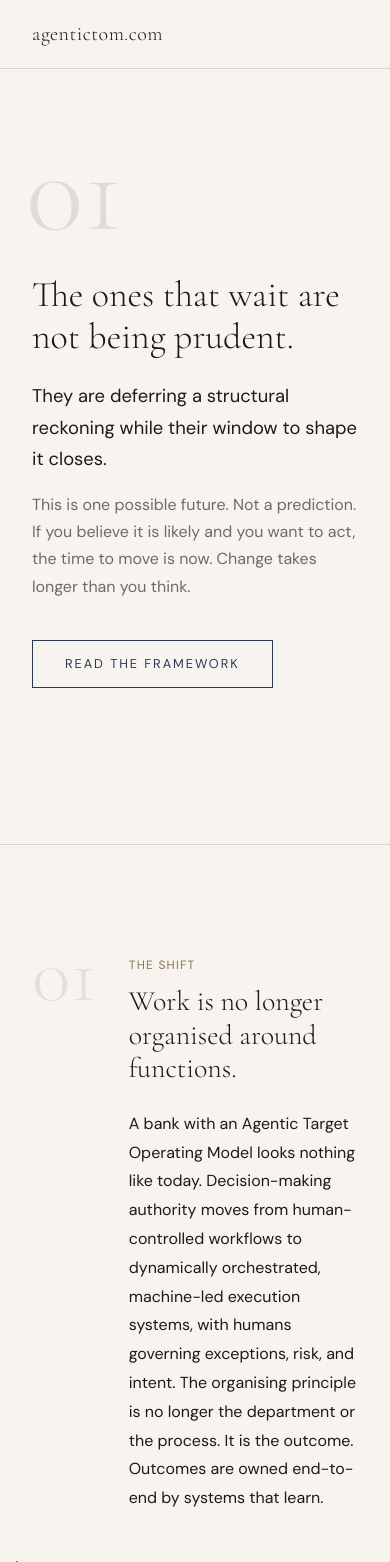
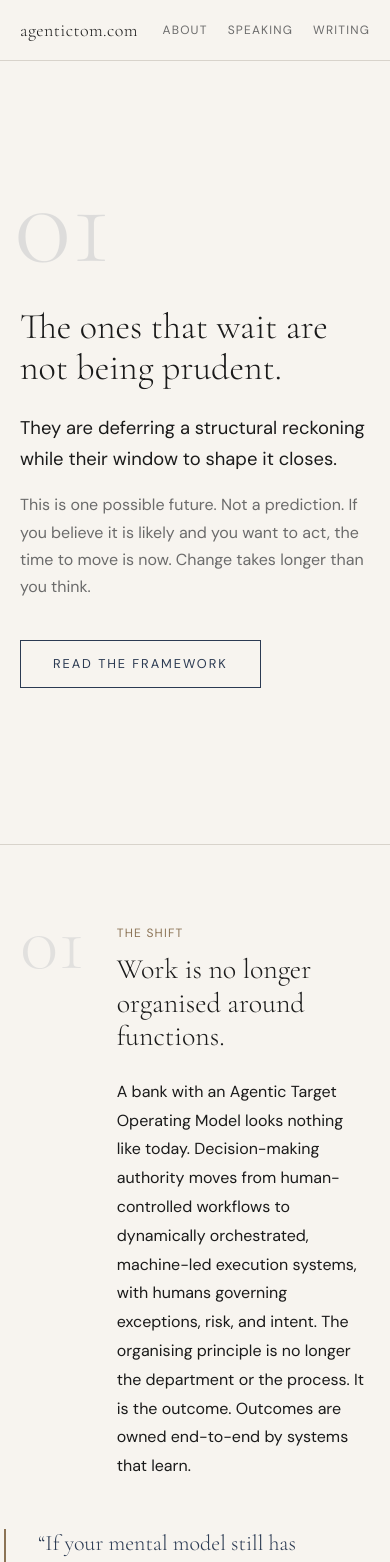
Before and after one commit to maolha/agentictom, a Next.js app: page / in a window 390 px wide. Shown: the top 1562 px of the page. Built offline with nearby package versions, Linux system fonts and the light colour scheme.

Commit message:
Mobile: responsive nav, stacked rows on small screens, reduced padding

```diff
--- a/app/page.tsx
+++ b/app/page.tsx
@@ -33,22 +33,22 @@ export default function Home() {
       className="font-[family-name:var(--font-dm-sans)]"
     >
       {/* NAV */}
-      <nav className="fixed top-0 left-0 right-0 z-50 px-8 py-5" style={{ background: "#F7F4EF", borderBottom: "1px solid #D8D3CB" }}>
+      <nav className="fixed top-0 left-0 right-0 z-50 px-5 md:px-8 py-4" style={{ background: "#F7F4EF", borderBottom: "1px solid #D8D3CB" }}>
         <div className="max-w-[900px] mx-auto flex justify-between items-center">
-          <span className="font-[family-name:var(--font-cormorant)] text-xl font-light tracking-wide text-[#1A1A1A]">
+          <span className="font-[family-name:var(--font-cormorant)] text-lg md:text-xl font-light tracking-wide text-[#1A1A1A]">
             agentictom.com
           </span>
-          <div className="hidden md:flex gap-8 text-sm tracking-widest uppercase text-[#6B6B6B]">
+          <div className="flex gap-5 md:gap-8 text-xs md:text-sm tracking-widest uppercase text-[#6B6B6B]">
             <a href="#about" className="hover:text-[#2B3A52] transition-colors">About</a>
             <a href="#speaking" className="hover:text-[#2B3A52] transition-colors">Speaking</a>
             <a href="#writing" className="hover:text-[#2B3A52] transition-colors">Writing</a>
-            <a href="https://linkedin.com/in/marcoliverhauser" target="_blank" rel="noopener noreferrer" className="hover:text-[#2B3A52] transition-colors">LinkedIn</a>
+            <a href="https://linkedin.com/in/marcoliverhauser" target="_blank" rel="noopener noreferrer" className="hidden sm:inline hover:text-[#2B3A52] transition-colors">LinkedIn</a>
           </div>
         </div>
       </nav>
 
       {/* HERO */}
-      <section className="min-h-screen flex flex-col justify-center pt-20 pb-24 px-8 overflow-hidden">
+      <section className="min-h-screen flex flex-col justify-center pt-20 pb-16 md:pb-24 px-5 md:px-8 overflow-hidden">
         <div className="max-w-[900px] mx-auto w-full">
           <FadeUp delay={0}>
             <div
@@ -97,7 +97,7 @@ export default function Home() {
       </section>
 
       {/* SECTION 01 — THE SHIFT */}
-      <section id="section01" className="py-24 px-8 border-t" style={{ borderColor: "#D8D3CB" }}>
+      <section id="section01" className="py-16 md:py-24 px-5 md:px-8 border-t" style={{ borderColor: "#D8D3CB" }}>
         <div className="max-w-[900px] mx-auto">
           <FadeUp>
             <div className="flex items-start gap-8 mb-12">
@@ -142,7 +142,7 @@ export default function Home() {
       </section>
 
       {/* SECTION 02 — THREE LAYERS */}
-      <section id="section02" className="py-24 px-8 border-t" style={{ borderColor: "#D8D3CB" }}>
+      <section id="section02" className="py-16 md:py-24 px-5 md:px-8 border-t" style={{ borderColor: "#D8D3CB" }}>
         <div className="max-w-[900px] mx-auto">
           <FadeUp>
             <p className="text-xs uppercase tracking-widest mb-3" style={{ color: "#8B7355" }}>Three Layers</p>
@@ -171,7 +171,7 @@ export default function Home() {
               ].map((col) => (
                 <div
                   key={col.label}
-                  className="pt-6 pr-8 pb-8"
+                  className="pt-6 pb-8 md:pr-8"
                   style={{ borderTop: "1px solid #1A1A1A" }}
                 >
                   <h3
@@ -202,7 +202,7 @@ export default function Home() {
       </section>
 
       {/* SECTION 03 — HR FOR AGENTS */}
-      <section id="section03" className="py-24 px-8 border-t" style={{ borderColor: "#D8D3CB" }}>
+      <section id="section03" className="py-16 md:py-24 px-5 md:px-8 border-t" style={{ borderColor: "#D8D3CB" }}>
         <div className="max-w-[900px] mx-auto">
           <FadeUp>
             <p className="text-xs uppercase tracking-widest mb-3" style={{ color: "#8B7355" }}>HR for Agents</p>
@@ -229,8 +229,8 @@ export default function Home() {
                   body: "An agent trained on a regulatory environment that has since changed is a liability, not an asset. Decommissioning requires evidence that the decision history has been reviewed, open cases transferred, and the model archived in retrievable format for audit. This is an offboarding, not a deletion. Closer to retiring a trader than switching off software.",
                 },
               ].map((item) => (
-                <div key={item.phase} className="py-8 flex gap-8">
-                  <div className="w-40 shrink-0">
+                <div key={item.phase} className="py-8 flex flex-col md:flex-row gap-4 md:gap-8">
+                  <div className="md:w-40 md:shrink-0">
                     <h3
                       className="font-[family-name:var(--font-cormorant)] font-light"
                       style={{ fontSize: "1.4rem", color: "#2B3A52" }}
@@ -247,7 +247,7 @@ export default function Home() {
       </section>
 
       {/* SECTION 04 — THE SWISS ANGLE */}
-      <section id="section04" className="py-24 px-8 border-t" style={{ borderColor: "#D8D3CB" }}>
+      <section id="section04" className="py-16 md:py-24 px-5 md:px-8 border-t" style={{ borderColor: "#D8D3CB" }}>
         <div className="max-w-[900px] mx-auto">
           <FadeUp>
             <p className="text-xs uppercase tracking-widest mb-3" style={{ color: "#8B7355" }}>The Swiss Angle</p>
@@ -274,8 +274,8 @@ export default function Home() {
                   body: "Swiss private banking is built on long-term relationships with high-value clients. Agentic systems excel at synthesising deep longitudinal context into coherent advisory actions. The relationship model is strengthened by agents, when the human at the centre uses the enhanced context well. The best private banks will feel more attentive to clients, not more automated.",
                 },
               ].map((item) => (
-                <div key={item.label} className="py-8 flex gap-8">
-                  <div className="w-40 shrink-0">
+                <div key={item.label} className="py-8 flex flex-col md:flex-row gap-4 md:gap-8">
+                  <div className="md:w-40 md:shrink-0">
                     <h3
                       className="font-[family-name:var(--font-cormorant)] font-light"
                       style={{ fontSize: "1.4rem", color: "#2B3A52" }}
@@ -292,7 +292,7 @@ export default function Home() {
       </section>
 
       {/* SECTION 05 — THE PROVOCATION */}
-      <section id="section05" className="py-24 px-8 border-t overflow-hidden" style={{ borderColor: "#D8D3CB" }}>
+      <section id="section05" className="py-16 md:py-24 px-5 md:px-8 border-t overflow-hidden" style={{ borderColor: "#D8D3CB" }}>
         <div className="max-w-[900px] mx-auto">
           <FadeUp>
             <p className="text-xs uppercase tracking-widest mb-3" style={{ color: "#8B7355" }}>The Provocation</p>
@@ -336,7 +336,7 @@ export default function Home() {
       </section>
 
       {/* SECTION 06 — ABOUT */}
-      <section id="about" className="py-24 px-8 border-t" style={{ borderColor: "#D8D3CB" }}>
+      <section id="about" className="py-16 md:py-24 px-5 md:px-8 border-t" style={{ borderColor: "#D8D3CB" }}>
         <div className="max-w-[900px] mx-auto">
           <FadeUp>
             <p className="text-xs uppercase tracking-widest mb-3" style={{ color: "#8B7355" }}>About</p>
@@ -363,7 +363,7 @@ export default function Home() {
       </section>
 
       {/* SECTION 07 — SPEAKING */}
-      <section id="speaking" className="py-24 px-8 border-t" style={{ borderColor: "#D8D3CB" }}>
+      <section id="speaking" className="py-16 md:py-24 px-5 md:px-8 border-t" style={{ borderColor: "#D8D3CB" }}>
         <div className="max-w-[900px] mx-auto">
           <FadeUp>
             <p className="text-xs uppercase tracking-widest mb-3" style={{ color: "#8B7355" }}>Speaking</p>
@@ -398,7 +398,7 @@ export default function Home() {
               ].map((item) => (
                 <div
                   key={item.format}
-                  className="pt-6 pr-8 pb-8"
+                  className="pt-6 pb-8 md:pr-8"
                   style={{ borderTop: "1px solid #1A1A1A" }}
                 >
                   <h3
@@ -422,7 +422,7 @@ export default function Home() {
       </section>
 
       {/* SECTION 08 — WRITING */}
-      <section id="writing" className="py-24 px-8 border-t" style={{ borderColor: "#D8D3CB" }}>
+      <section id="writing" className="py-16 md:py-24 px-5 md:px-8 border-t" style={{ borderColor: "#D8D3CB" }}>
         <div className="max-w-[900px] mx-auto">
           <FadeUp>
             <p className="text-xs uppercase tracking-widest mb-3" style={{ color: "#8B7355" }}>Writing</p>
@@ -464,7 +464,7 @@ export default function Home() {
       </section>
 
       {/* FOOTER */}
-      <footer className="py-12 px-8 border-t" style={{ borderColor: "#D8D3CB" }}>
+      <footer className="py-12 px-5 md:px-8 border-t" style={{ borderColor: "#D8D3CB" }}>
         <div className="max-w-[900px] mx-auto flex flex-col md:flex-row justify-between items-start md:items-center gap-4">
           <p className="text-sm" style={{ color: "#6B6B6B" }}>
             agentictom.com &copy; 2026 Marc Hauser
```
